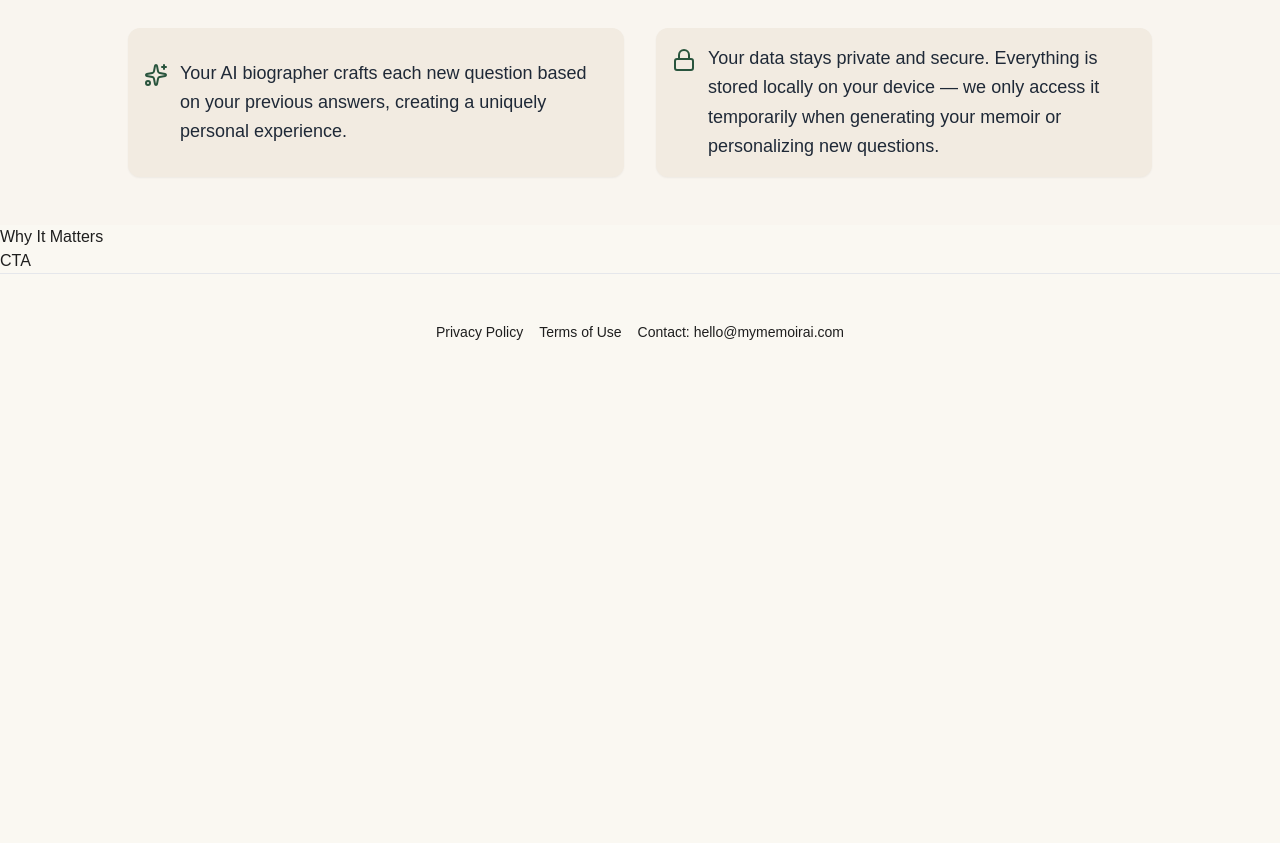
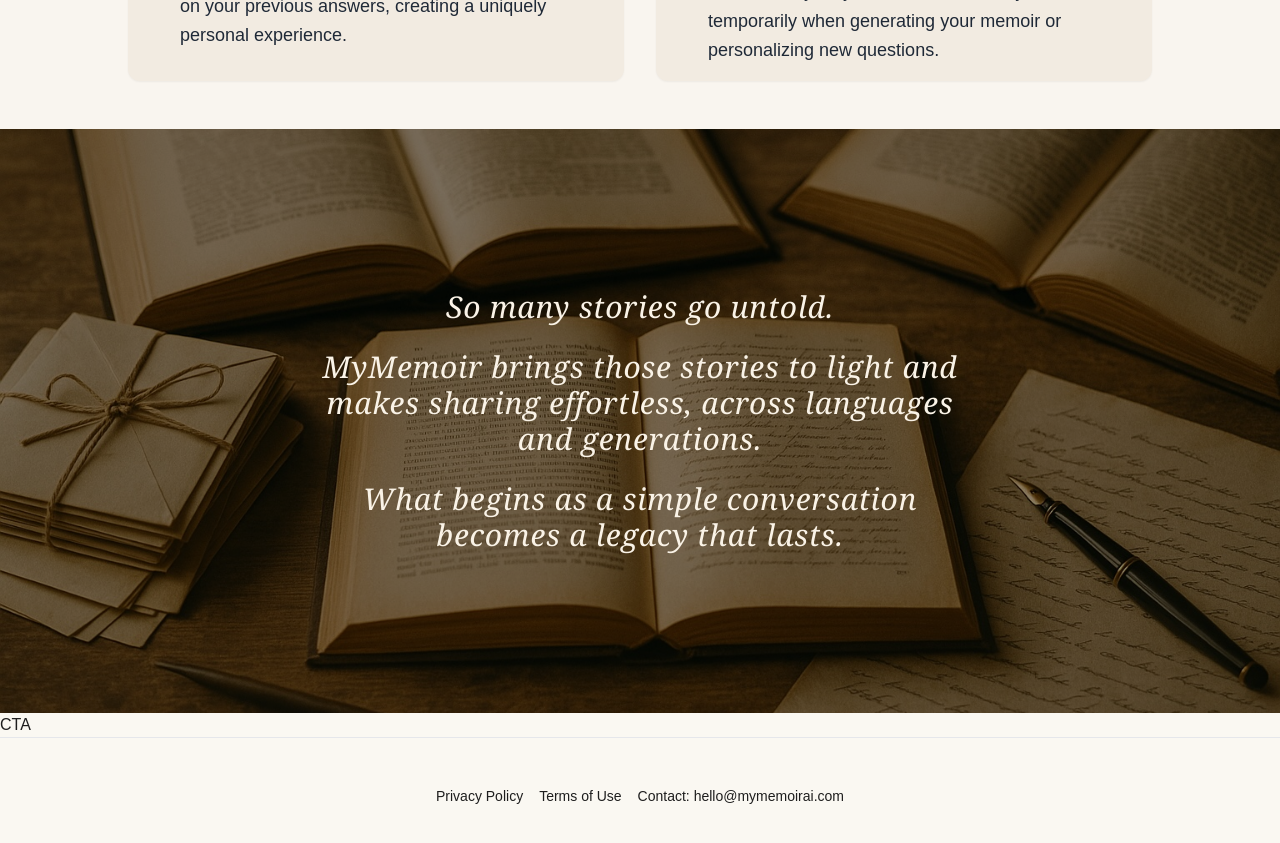
Before and after one commit to jql61122/mymemoirai-site, a Next.js app: page / in a window 1280 px wide. Shown: the part 2000-2843 px from the top of the page. Before the commit the page ends 2390 px from the top, so only its background shows below. Built offline with nearby package versions, Linux system fonts and the light colour scheme.

Commit message:
added why it matters section

```diff
--- a/components/WhyItMatters.tsx
+++ b/components/WhyItMatters.tsx
@@ -1,3 +1,28 @@
+import FadeInWhenVisible from "./FadeInWhenVisible";
+import Image from "next/image";
+
 export default function WhyItMatters() {
-  return <section>Why It Matters</section>;
+  return (
+    <FadeInWhenVisible delay={0.3}>
+		<section className="relative py-40 px-6 text-center text-[#FAF3E7]">
+		  <Image
+		    src="/images/why-it-matters-bg.jpg"
+		    alt=""
+		    fill
+		    className="object-cover brightness-[0.55]"
+		  />
+		  <div className="relative z-10 max-w-2xl mx-auto">
+			<p className="text-2xl md:text-3xl font-serif italic leading-relaxed tracking-wide max-w-3xl mx-auto mb-6">
+			  So many stories go untold.
+			</p>
+			<p className="text-2xl md:text-3xl font-serif italic leading-relaxed tracking-wide max-w-3xl mx-auto mb-6">
+			  MyMemoir brings those stories to light and makes sharing effortless, across languages and generations.
+			</p>
+			<p className="text-2xl md:text-3xl font-serif italic leading-relaxed tracking-wide max-w-3xl mx-auto">
+			  What begins as a simple conversation becomes a legacy that lasts.
+			</p>
+		  </div>
+		</section>
+    </FadeInWhenVisible>
+  );
 }
--- a/pages/index.tsx
+++ b/pages/index.tsx
@@ -16,7 +16,6 @@ export default function Home() {
       <main className="pt-[60px]">
         <HeroSection />
         <HowItWorks />
-        <div className="h-24 bg-gradient-to-b from-[#FAF7F1] to-[#FAF8F3]" />
         <Features />
         <WhyItMatters />
         <CTASection />
```
Also changed, not shown: public/images/why-it-matters-bg.jpg (added).
